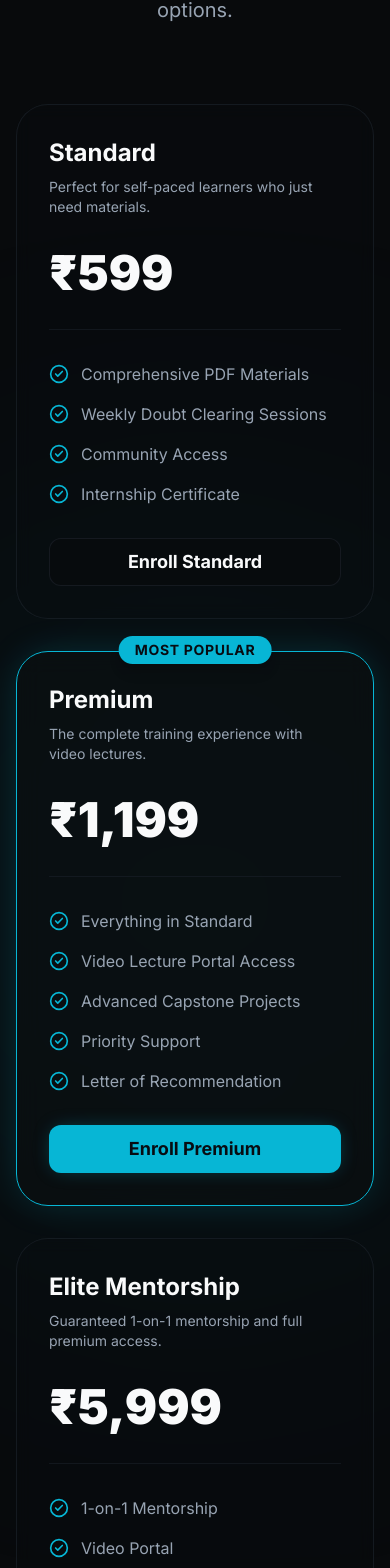
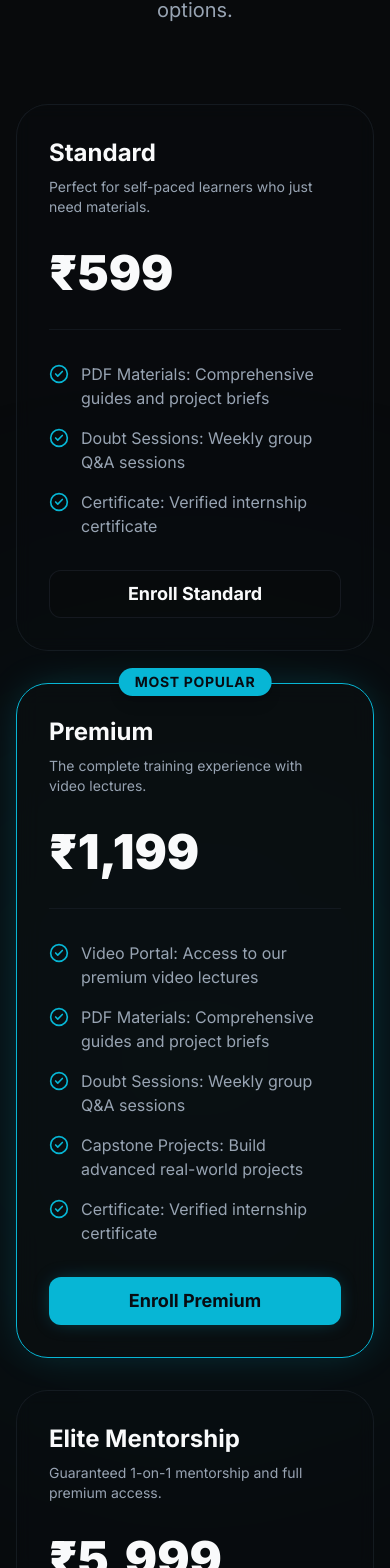
Before and after one commit to SurajMahto06/CodeLaunch, a Next.js app: page /internship in a window 390 px wide. Shown: the part 6248-7816 px from the top of the page. Built offline with nearby package versions, Linux system fonts and the light colour scheme.

Commit message:
plan module fixes

```diff
--- a/src/app/internship/page.tsx
+++ b/src/app/internship/page.tsx
@@ -315,10 +315,9 @@ export default function InternshipPage() {
       price: "₹599",
       description: "Perfect for self-paced learners who just need materials.",
       features: [
-        "Comprehensive PDF Materials",
-        "Weekly Doubt Clearing Sessions",
-        "Community Access",
-        "Internship Certificate"
+        "PDF Materials: Comprehensive guides and project briefs",
+        "Doubt Sessions: Weekly group Q&A sessions",
+        "Certificate: Verified internship certificate"
       ],
       buttonText: "Enroll Standard",
       popular: false,
@@ -329,11 +328,11 @@ export default function InternshipPage() {
       price: "₹1,199",
       description: "The complete training experience with video lectures.",
       features: [
-        "Everything in Standard",
-        "Video Lecture Portal Access",
-        "Advanced Capstone Projects",
-        "Priority Support",
-        "Letter of Recommendation"
+        "Video Portal: Access to our premium video lectures",
+        "PDF Materials: Comprehensive guides and project briefs",
+        "Doubt Sessions: Weekly group Q&A sessions",
+        "Capstone Projects: Build advanced real-world projects",
+        "Certificate: Verified internship certificate"
       ],
       buttonText: "Enroll Premium",
       popular: true,
@@ -344,10 +343,11 @@ export default function InternshipPage() {
       price: "₹5,999",
       description: "Guaranteed 1-on-1 mentorship and full premium access.",
       features: [
-        "1-on-1 Mentorship",
-        "Video Portal",
-        "PDF Materials",
-        "Certificate"
+        "1-on-1 Mentorship: Dedicated senior engineer mentor",
+        "Video Portal: Full access to premium video content",
+        "PDF Materials: Comprehensive guides and project briefs",
+        "Capstone Projects: Build advanced real-world projects",
+        "Certificate: Verified internship certificate"
       ],
       buttonText: "Enroll Elite",
       popular: false,
@@ -507,7 +507,7 @@ export default function InternshipPage() {
         <div className="absolute top-1/2 left-1/2 -translate-x-1/2 -translate-y-1/2 w-[800px] h-[800px] bg-secondary/5 rounded-full blur-[150px] pointer-events-none" />
         <div className="container mx-auto px-4 relative z-10">
           <div className="text-center mb-20">
-            <h2 className="text-4xl md:text-5xl font-bold mb-6">Choose Your <span className="text-transparent bg-clip-text bg-gradient-to-r from-transparent via-secondary/60 to-secondary">Track</span></h2>
+            <h2 className="text-4xl md:text-5xl font-bold mb-6">Choose Your <span className="text-transparent bg-clip-text bg-gradient-to-r from-transparent via-secondary/60 to-secondary">Plan</span></h2>
             <p className="text-xl text-muted-foreground max-w-2xl mx-auto mb-8">
               Fast-track your career with our guaranteed training and mentorship options.
             </p>
```
